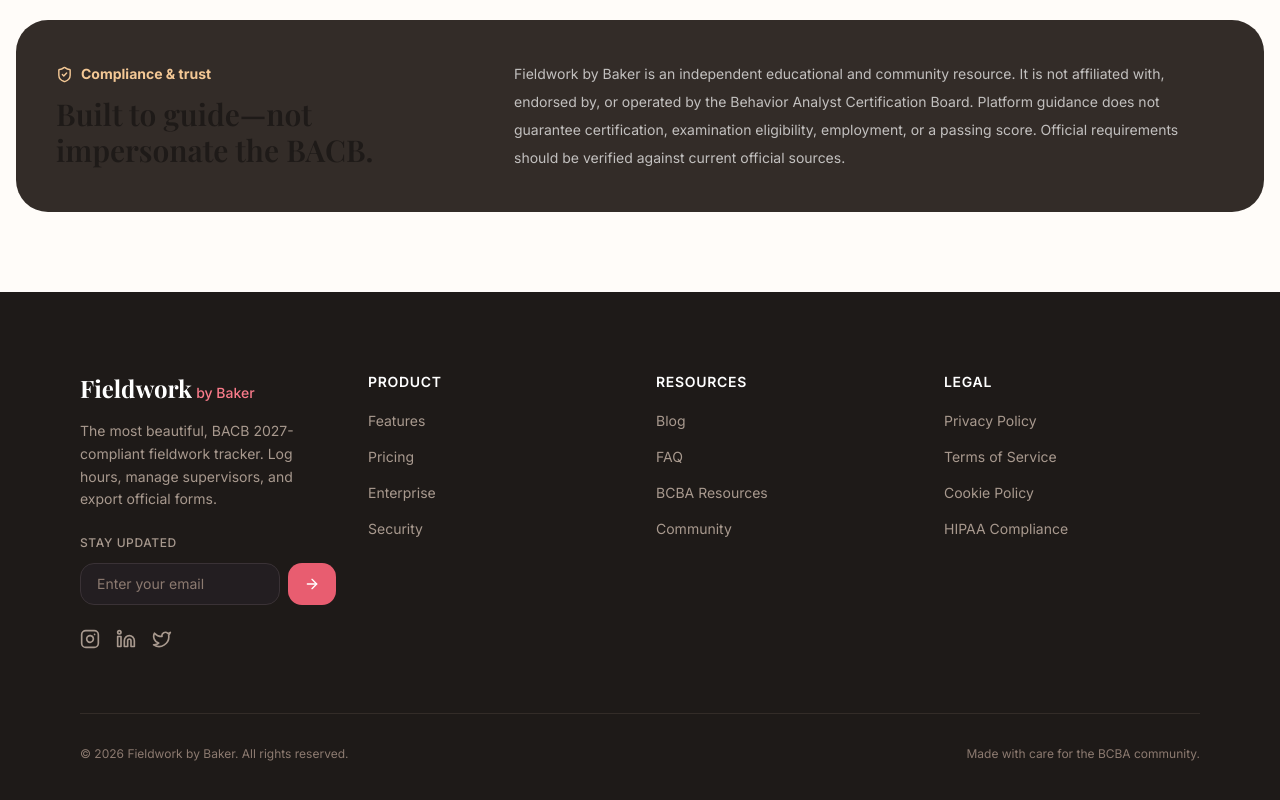
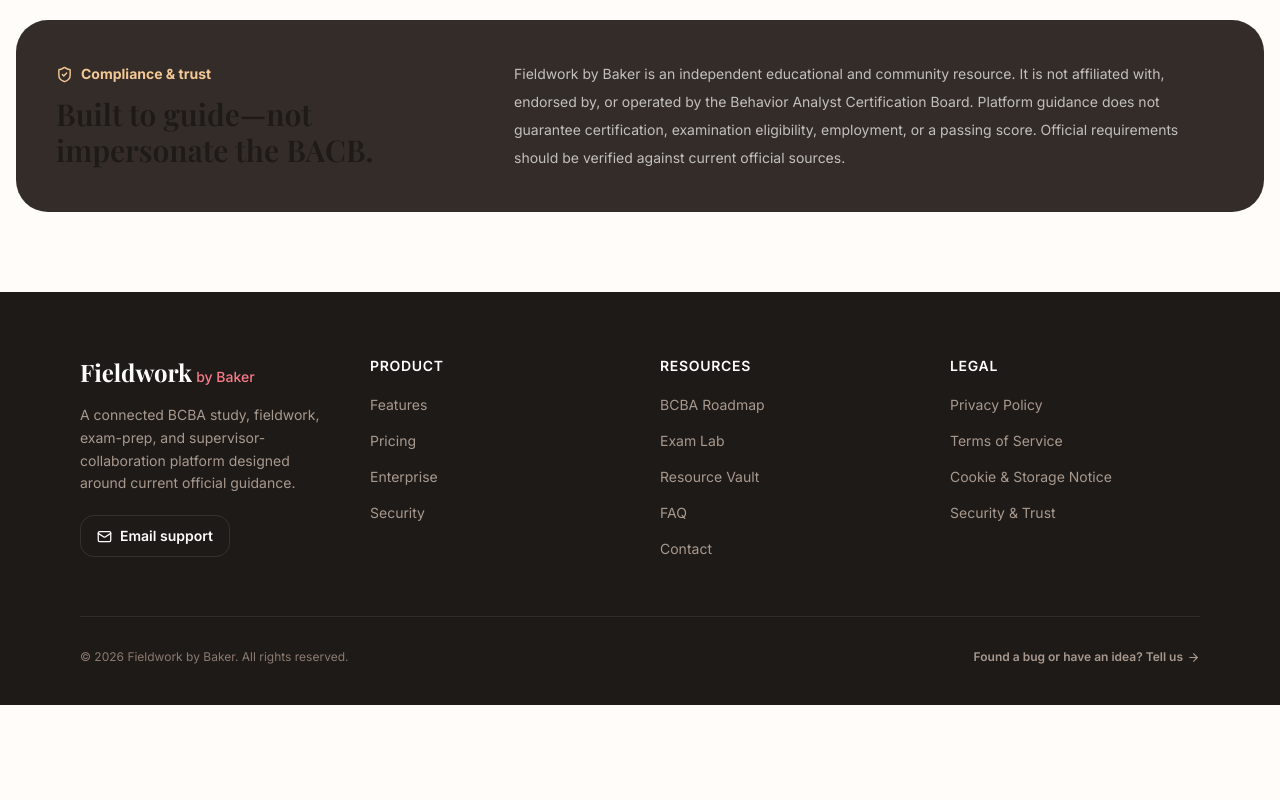
Before and after one commit to thebakersclt0116/fieldwork-by-baker-live, a React (Vite) app: page / in a window 1280 px wide. Shown: the part 1764-2564 px from the top of the page. After the commit the page ends 2469 px from the top, so only its background shows below. Built offline with nearby package versions, Linux system fonts and the light colour scheme.

Commit message:
Remove dead footer links and wire legal navigation

```diff
--- a/src/components/Footer.tsx
+++ b/src/components/Footer.tsx
@@ -1,164 +1,76 @@
 import { Link } from 'react-router';
-import { useState } from 'react';
-import { ArrowRight, Instagram, Linkedin, Twitter } from 'lucide-react';
+import { ArrowRight, Mail } from 'lucide-react';
 
 const productLinks = [
   { label: 'Features', href: '/features' },
   { label: 'Pricing', href: '/pricing' },
   { label: 'Enterprise', href: '/enterprise' },
-  { label: 'Security', href: '/about' },
+  { label: 'Security', href: '/security' },
 ];
 
 const resourceLinks = [
-  { label: 'Blog', href: '/blog' },
+  { label: 'BCBA Roadmap', href: '/roadmap' },
+  { label: 'Exam Lab', href: '/exam-lab' },
+  { label: 'Resource Vault', href: '/resources' },
   { label: 'FAQ', href: '/faq' },
-  { label: 'BCBA Resources', href: '/blog' },
-  { label: 'Community', href: '/about' },
+  { label: 'Contact', href: '/contact' },
 ];
 
 const legalLinks = [
-  { label: 'Privacy Policy', href: '/faq' },
-  { label: 'Terms of Service', href: '/faq' },
-  { label: 'Cookie Policy', href: '/faq' },
-  { label: 'HIPAA Compliance', href: '/faq' },
+  { label: 'Privacy Policy', href: '/privacy' },
+  { label: 'Terms of Service', href: '/terms' },
+  { label: 'Cookie & Storage Notice', href: '/cookies' },
+  { label: 'Security & Trust', href: '/security' },
 ];
 
 export default function Footer() {
-  const [email, setEmail] = useState('');
-
-  const handleSubscribe = (e: React.FormEvent) => {
-    e.preventDefault();
-    setEmail('');
-  };
-
   return (
-    <footer className="bg-warm-gray-900 dark:bg-dark-bg text-warm-gray-300">
-      <div className="container-xl pt-20 pb-10">
-        <div className="grid grid-cols-1 md:grid-cols-2 lg:grid-cols-4 gap-12 lg:gap-8 mb-16">
-          {/* Brand Column */}
-          <div className="lg:col-span-1">
-            <Link to="/" className="flex items-baseline gap-1 mb-4">
-              <span className="font-serif text-2xl font-bold text-white">
-                Fieldwork
-              </span>
+    <footer className="bg-warm-gray-900 text-warm-gray-300 dark:bg-dark-bg">
+      <div className="container-xl pb-10 pt-16">
+        <div className="mb-14 grid grid-cols-1 gap-10 md:grid-cols-2 lg:grid-cols-4">
+          <div>
+            <Link to="/" className="mb-4 flex items-baseline gap-1">
+              <span className="font-serif text-2xl font-bold text-white">Fieldwork</span>
               <span className="text-sm font-medium text-rose-400">by Baker</span>
             </Link>
-            <p className="text-warm-gray-400 text-sm leading-relaxed mb-6">
-              The most beautiful, BACB 2027-compliant fieldwork tracker. Log hours, manage supervisors, and export official forms.
+            <p className="mb-5 text-sm leading-relaxed text-warm-gray-400">
+              A connected BCBA study, fieldwork, exam-prep, and supervisor-collaboration platform designed around current official guidance.
             </p>
-            <div className="mb-6">
-              <p className="text-xs font-medium text-warm-gray-400 mb-3 uppercase tracking-wider">
-                Stay updated
-              </p>
-              <form onSubmit={handleSubscribe} className="flex gap-2">
-                <input
-                  type="email"
-                  value={email}
-                  onChange={(e) => setEmail(e.target.value)}
-                  placeholder="Enter your email"
-                  className="flex-1 min-w-0 px-4 py-2.5 rounded-xl bg-dark-surface border border-dark-border text-sm text-white placeholder:text-warm-gray-500 focus:outline-none focus:border-rose-400 focus:ring-1 focus:ring-rose-400"
-                />
-                <button
-                  type="submit"
-                  className="px-4 py-2.5 rounded-xl bg-rose-500 text-white text-sm font-medium hover:bg-rose-600 transition-colors shrink-0"
-                >
-                  <ArrowRight size={16} />
-                </button>
-              </form>
-            </div>
-            <div className="flex items-center gap-4">
-              <a
-                href="#"
-                className="text-warm-gray-400 hover:text-rose-400 transition-colors"
-                aria-label="Instagram"
-              >
-                <Instagram size={20} />
-              </a>
-              <a
-                href="#"
-                className="text-warm-gray-400 hover:text-rose-400 transition-colors"
-                aria-label="LinkedIn"
-              >
-                <Linkedin size={20} />
-              </a>
-              <a
-                href="#"
-                className="text-warm-gray-400 hover:text-rose-400 transition-colors"
-                aria-label="Twitter"
-              >
-                <Twitter size={20} />
-              </a>
-            </div>
+            <a
+              href="mailto:support@fieldworkbybaker.com?subject=Fieldwork%20by%20Baker%20support"
+              className="inline-flex items-center gap-2 rounded-xl border border-white/10 px-4 py-2.5 text-sm font-semibold text-white transition hover:border-rose-400/50 hover:text-rose-300"
+            >
+              <Mail size={15} /> Email support
+            </a>
           </div>
 
-          {/* Product Column */}
-          <div>
-            <h4 className="text-white font-semibold text-sm mb-4 uppercase tracking-wider">
-              Product
-            </h4>
-            <ul className="space-y-3">
-              {productLinks.map((link) => (
-                <li key={link.label}>
-                  <Link
-                    to={link.href}
-                    className="text-warm-gray-400 hover:text-rose-400 text-sm transition-colors"
-                  >
-                    {link.label}
-                  </Link>
-                </li>
-              ))}
-            </ul>
-          </div>
-
-          {/* Resources Column */}
-          <div>
-            <h4 className="text-white font-semibold text-sm mb-4 uppercase tracking-wider">
-              Resources
-            </h4>
-            <ul className="space-y-3">
-              {resourceLinks.map((link) => (
-                <li key={link.label}>
-                  <Link
-                    to={link.href}
-                    className="text-warm-gray-400 hover:text-rose-400 text-sm transition-colors"
-                  >
-                    {link.label}
-                  </Link>
-                </li>
-              ))}
-            </ul>
-          </div>
-
-          {/* Legal Column */}
-          <div>
-            <h4 className="text-white font-semibold text-sm mb-4 uppercase tracking-wider">
-              Legal
-            </h4>
-            <ul className="space-y-3">
-              {legalLinks.map((link) => (
-                <li key={link.label}>
-                  <Link
-                    to={link.href}
-                    className="text-warm-gray-400 hover:text-rose-400 text-sm transition-colors"
-                  >
-                    {link.label}
-                  </Link>
-                </li>
-              ))}
-            </ul>
-          </div>
+          <FooterGroup title="Product" links={productLinks} />
+          <FooterGroup title="Resources" links={resourceLinks} />
+          <FooterGroup title="Legal" links={legalLinks} />
         </div>
 
-        {/* Copyright Bar */}
-        <div className="pt-8 border-t border-warm-gray-800 dark:border-dark-border flex flex-col sm:flex-row items-center justify-between gap-4">
-          <p className="text-warm-gray-500 text-xs">
-            &copy; {new Date().getFullYear()} Fieldwork by Baker. All rights reserved.
-          </p>
-          <p className="text-warm-gray-500 text-xs">
-            Made with care for the BCBA community.
-          </p>
+        <div className="flex flex-col items-center justify-between gap-4 border-t border-warm-gray-800 pt-8 dark:border-dark-border sm:flex-row">
+          <p className="text-xs text-warm-gray-500">&copy; {new Date().getFullYear()} Fieldwork by Baker. All rights reserved.</p>
+          <Link to="/contact" className="inline-flex items-center gap-1 text-xs font-semibold text-warm-gray-400 hover:text-rose-400">
+            Found a bug or have an idea? Tell us <ArrowRight size={13} />
+          </Link>
         </div>
       </div>
     </footer>
   );
 }
+
+function FooterGroup({ title, links }: { title: string; links: Array<{ label: string; href: string }> }) {
+  return (
+    <div>
+      <h4 className="mb-4 text-sm font-semibold uppercase tracking-wider text-white">{title}</h4>
+      <ul className="space-y-3">
+        {links.map((link) => (
+          <li key={link.label}>
+            <Link to={link.href} className="text-sm text-warm-gray-400 transition-colors hover:text-rose-400">{link.label}</Link>
+          </li>
+        ))}
+      </ul>
+    </div>
+  );
+}
```
